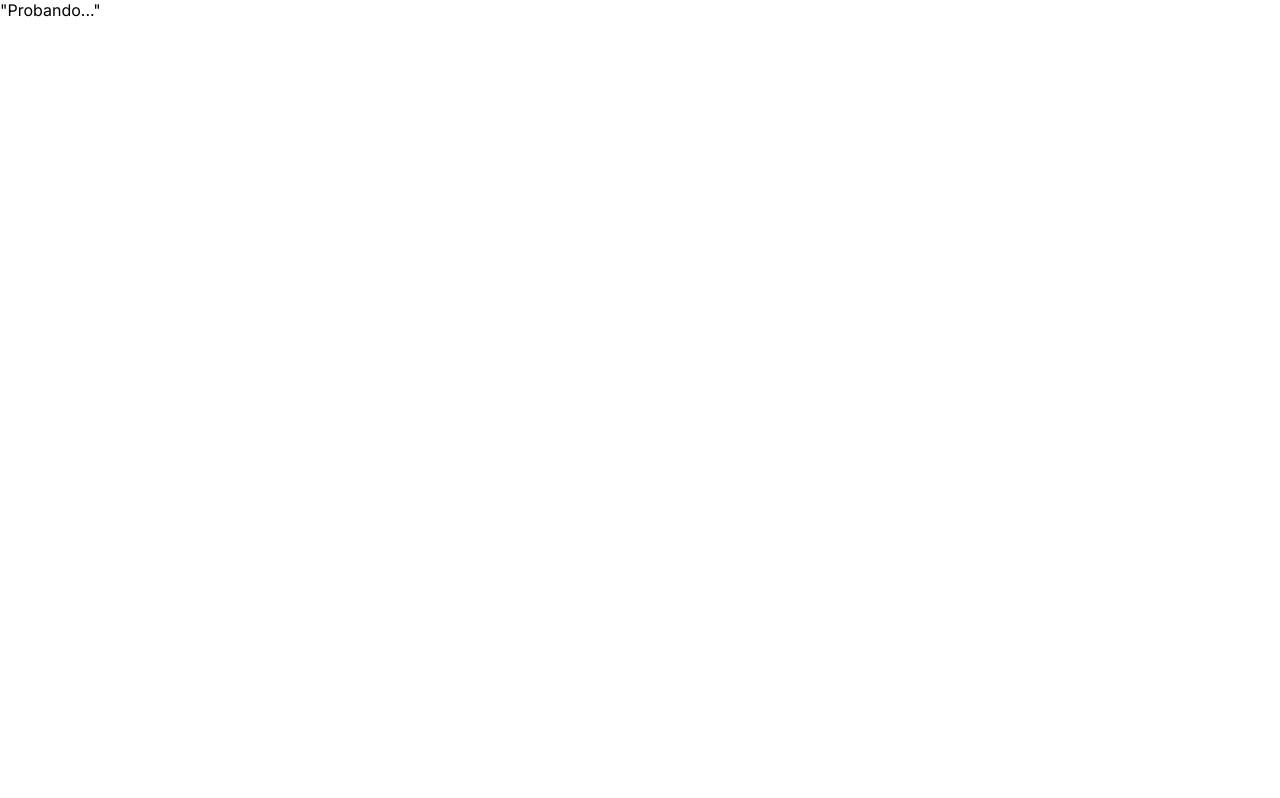
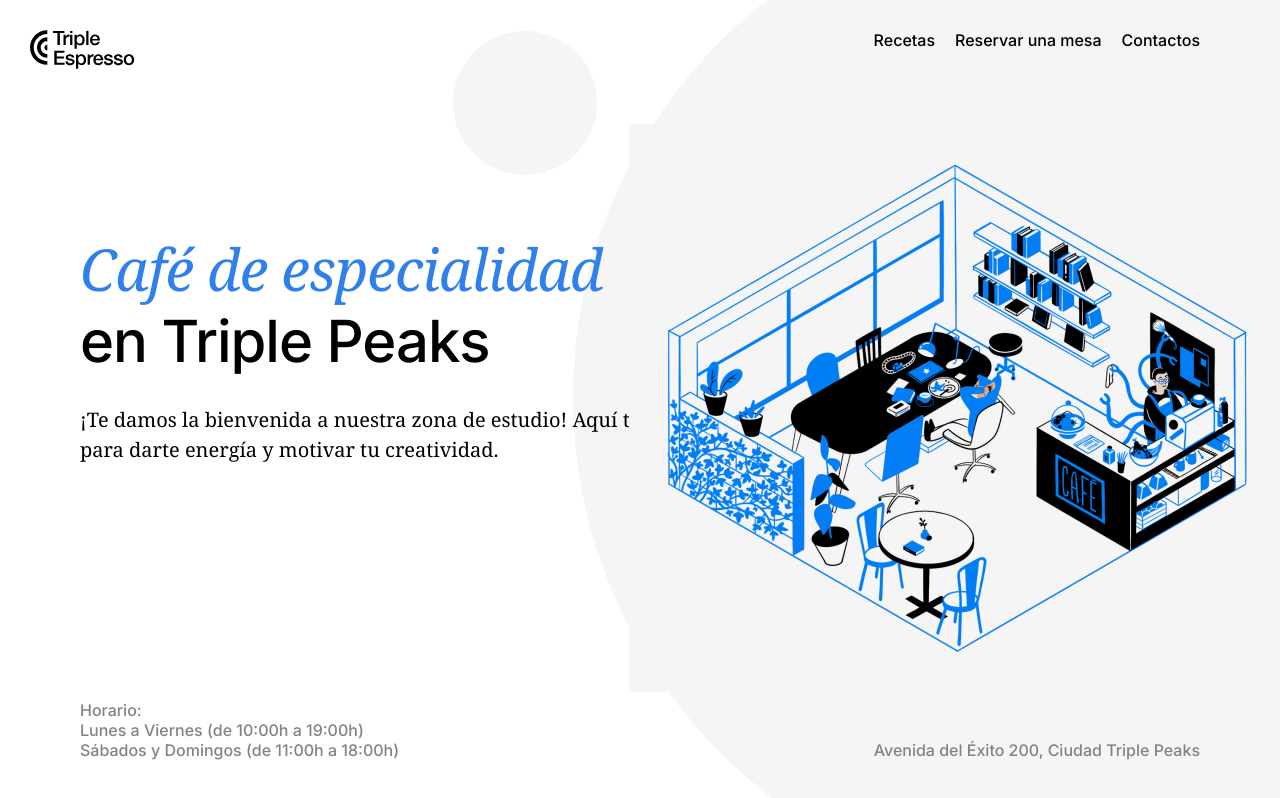
Before and after one commit to AllyLedesma23/web_project_coffeeshop, a plain HTML site: page index.html in a window 1280 px wide. Drawn offline with Linux system fonts and the light colour scheme.

Commit message:
Actualización header

```diff
--- a/index.html
+++ b/index.html
@@ -23,8 +23,59 @@
 
   <body>
     <div class="page">
-      "Probando..."
-      <header class="header"></header>
+      <header class="header">
+        <nav class="nav">
+          <img
+            src="./images/logo_coffeeshop_dark.svg"
+            alt="Logo Triple Peaks Cafetería"
+            class="header__logo"
+          />
+
+          <ul class="nav__links">
+            <li>
+              <a href="#" class="nav__link">Recetas</a>
+            </li>
+
+            <li>
+              <a href="#" class="nav__link">Reservar una mesa</a>
+            </li>
+
+            <li>
+              <a href="#" class="nav__link">Contactos</a>
+            </li>
+          </ul>
+        </nav>
+
+        <h1 class="header__title">
+          <span class="header__span-accent serif-text"
+            >Café de especialidad</span
+          >
+          en Triple Peaks
+        </h1>
+
+        <p class="header__description serif-text">
+          ¡Te damos la bienvenida a nuestra zona de estudio! Aquí tenemos café
+          para darte energía y motivar tu creatividad.
+        </p>
+
+        <img
+          src="./images/inside_coffee_shop.png"
+          alt="Imagen ilustrativa de la Cafetería Triple Peaks"
+          class="header__image"
+        />
+
+        <div class="header__footer">
+          <p class="header__paragraph">Horario:</p>
+          <p class="header__paragraph">Lunes a Viernes (de 10:00h a 19:00h)</p>
+          <p class="header__paragraph">
+            Sábados y Domingos (de 11:00h a 18:00h)
+          </p>
+        </div>
+
+        <p class="header__paragraph header__paragraph_position_right">
+          Avenida del Éxito 200, Ciudad Triple Peaks
+        </p>
+      </header>
 
       <main class="content">
         <section class="recipes" id="recipes"></section>
--- a/pages/index.css
+++ b/pages/index.css
@@ -10,3 +10,99 @@
 .serif-text {
   font-family: "Noto Serif", "Times New Roman", serif;
 }
+
+.header {
+  position: relative;
+  height: 100vh;
+  min-height: 720px;
+  max-height: 800px;
+  background-color: #ffffff;
+  background-image: url(../images/background_header.svg);
+  background-repeat: no-repeat;
+  background-position: center;
+  background-size: cover;
+}
+
+.header__logo {
+  position: relative;
+  width: 105px;
+  height: 39px;
+  top: 30px;
+  left: 30px;
+}
+
+.nav {
+  display: flex;
+  justify-content: space-between;
+}
+
+.nav__links {
+  display: flex;
+  column-gap: 20px;
+  list-style-type: none;
+  padding: 0;
+  margin: 30px 80px 0 0;
+}
+
+.nav__link {
+  color: #000000;
+  text-decoration: none;
+  font-weight: 500;
+}
+
+.header__title {
+  position: relative;
+  left: 80px;
+  max-width: 709px;
+  margin: 0;
+  margin-top: 183px;
+  font-weight: 500;
+  font-size: 58px;
+  line-height: 72px;
+  letter-spacing: -1px;
+}
+
+.header__span-accent {
+  display: block;
+  font-style: italic;
+  font-weight: normal;
+  font-size: 58px;
+  line-height: 72px;
+  color: #2f80ed;
+}
+
+.header__description {
+  position: relative;
+  left: 80px;
+  max-width: 683px;
+  margin: 0;
+  margin-top: 28px;
+  font-size: 20px;
+  line-height: 30px;
+}
+
+.header__image {
+  position: absolute;
+  width: 646px;
+  height: 568px;
+  top: 124px;
+  right: 5px;
+}
+
+.header__footer {
+  position: absolute;
+  left: 80px;
+  bottom: 40px;
+}
+
+.header__paragraph {
+  font-weight: 500;
+  color: #838383;
+  margin: 0;
+}
+
+.header__paragraph_position_right {
+  position: absolute;
+  right: 80px;
+  bottom: 40px;
+}
```
